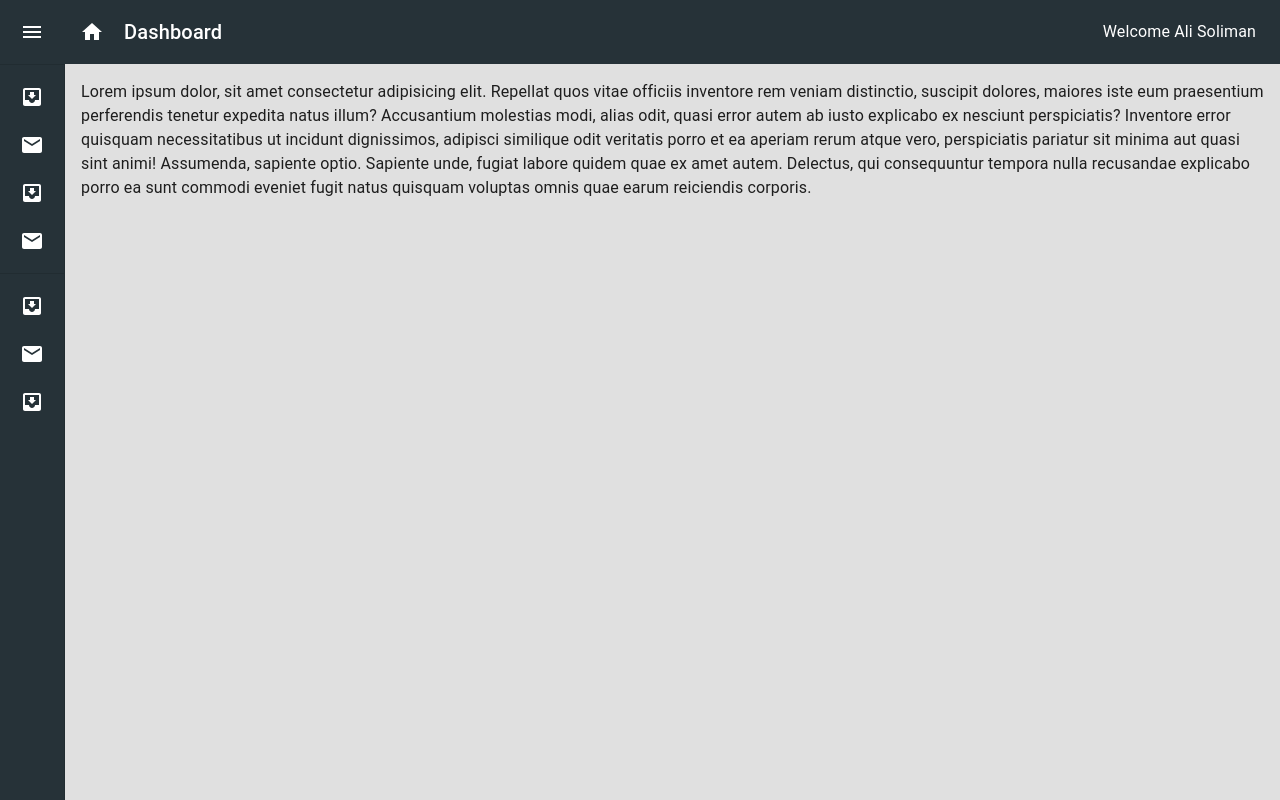
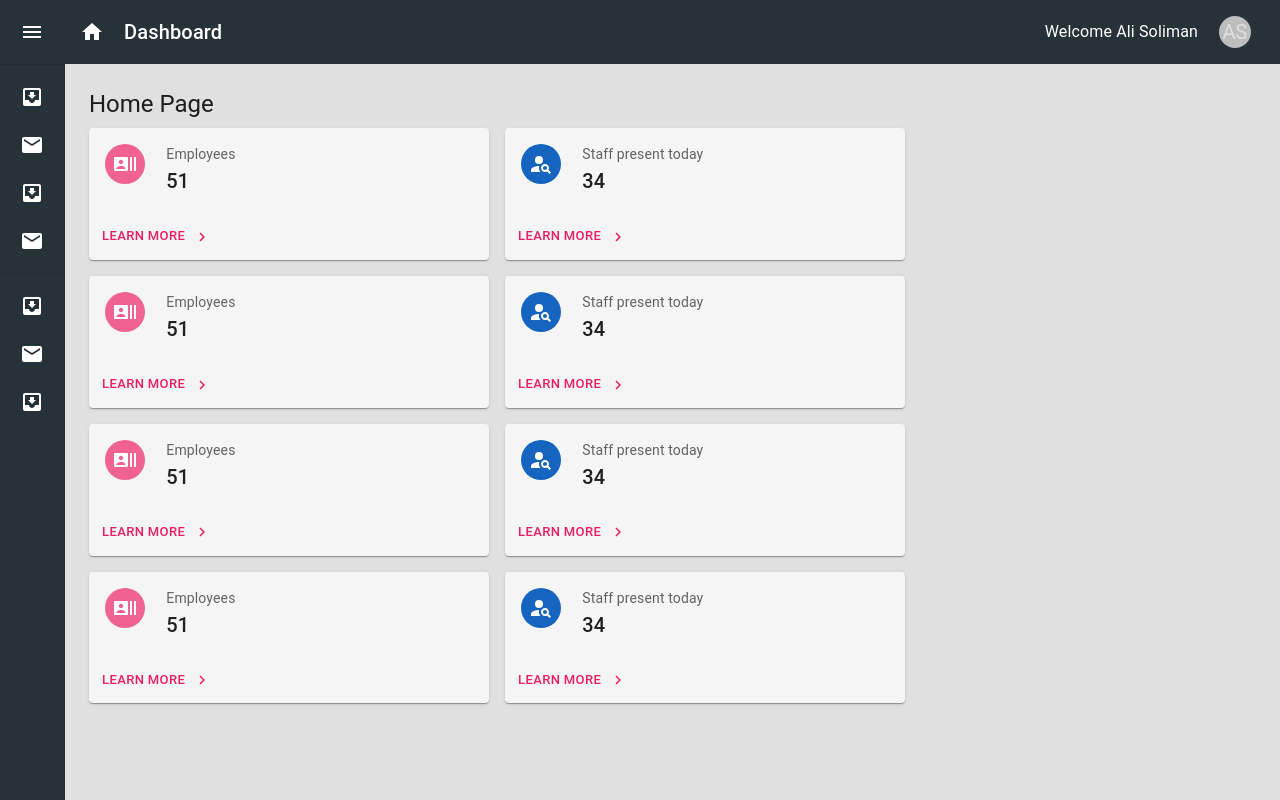
Before and after one commit to RustedMiind/Dasboard-FrontEnd-MUI, a React (Create React App) app: page / in a window 1280 px wide. Built offline with nearby package versions, Linux system fonts and the light colour scheme.

Commit message:
Created Homepage cards, navbar updated

```diff
--- a/package.json
+++ b/package.json
@@ -16,6 +16,7 @@
     "@types/react-dom": "^18.2.7",
     "react": "^18.2.0",
     "react-dom": "^18.2.0",
+    "react-router-dom": "^6.16.0",
     "react-scripts": "5.0.1",
     "sass": "^1.67.0",
     "typescript": "^4.9.5",
--- a/src/App.tsx
+++ b/src/App.tsx
@@ -1,6 +1,6 @@
 import "./App.scss";
 import Layout from "./Layout/Layout";
-import { blueGrey, grey, cyan, deepPurple } from "@mui/material/colors";
+import { blueGrey, grey, pink } from "@mui/material/colors";
 import { ThemeProvider, createTheme } from "@mui/material";
 
 const theme = createTheme({
@@ -8,8 +8,11 @@ const theme = createTheme({
     primary: {
       main: blueGrey[900],
     },
+    secondary: {
+      main: pink[500],
+    },
     background: {
-      paper: grey[300],
+      paper: grey[100],
       default: grey[300],
     },
   },
@@ -20,7 +23,6 @@ function App() {
     <ThemeProvider theme={theme}>
       <div className="App">
         <Layout />
-        {/* <Test /> */}
       </div>
     </ThemeProvider>
   );
--- /dev/null
+++ b/src/Layout/AppRoutes.tsx
@@ -0,0 +1,12 @@
+import { Routes, Route } from "react-router-dom";
+import MainPage from "../pages/main/Main";
+
+function AppRoutes() {
+  return (
+    <Routes>
+      <Route path="/" element={<MainPage />} />
+    </Routes>
+  );
+}
+
+export default AppRoutes;
--- a/src/Layout/Layout.tsx
+++ b/src/Layout/Layout.tsx
@@ -1,4 +1,3 @@
-import { Stack } from "@mui/material";
 import { styled, useTheme, Theme, CSSObject } from "@mui/material/styles";
 import { useState } from "react";
 import Box from "@mui/material/Box";
@@ -6,6 +5,7 @@ import CssBaseline from "@mui/material/CssBaseline";
 import Typography from "@mui/material/Typography";
 import Sidebar from "../components/sidebar/Sidebar";
 import Navbar from "../components/navbar/Navbar";
+import AppRoutes from "./AppRoutes";
 
 export const DrawerHeader = styled("div")(({ theme }) => ({
   display: "flex",
@@ -56,23 +56,10 @@ function Layout() {
 
       <Sidebar open={open} handleDrawerClose={handleDrawerClose} />
       <Navbar open={open} handleDrawerOpen={handleDrawerOpen} />
-      <Box component="main" sx={{ flexGrow: 1, p: 2 }}>
+      <Box component="main" sx={{ flexGrow: 1, p: 3 }}>
         <DrawerHeader />
         <Box className="page-content">
-          <Typography>
-            Lorem ipsum dolor, sit amet consectetur adipisicing elit. Repellat
-            quos vitae officiis inventore rem veniam distinctio, suscipit
-            dolores, maiores iste eum praesentium perferendis tenetur expedita
-            natus illum? Accusantium molestias modi, alias odit, quasi error
-            autem ab iusto explicabo ex nesciunt perspiciatis? Inventore error
-            quisquam necessitatibus ut incidunt dignissimos, adipisci similique
-            odit veritatis porro et ea aperiam rerum atque vero, perspiciatis
-            pariatur sit minima aut quasi sint animi! Assumenda, sapiente optio.
-            Sapiente unde, fugiat labore quidem quae ex amet autem. Delectus,
-            qui consequuntur tempora nulla recusandae explicabo porro ea sunt
-            commodi eveniet fugit natus quisquam voluptas omnis quae earum
-            reiciendis corporis.
-          </Typography>
+          <AppRoutes />
         </Box>
       </Box>
     </Box>
--- /dev/null
+++ b/src/components/icon-see-more-card/IconSeeMoreCard.tsx
@@ -0,0 +1,71 @@
+import NavigateNextIcon from "@mui/icons-material/NavigateNext";
+import { OverridableComponent } from "@mui/material/OverridableComponent";
+import { SvgIconTypeMap } from "@mui/material";
+import IconButton from "@mui/material/IconButton";
+import Avatar from "@mui/material/Avatar";
+import Grid from "@mui/material/Grid";
+import Card from "@mui/material/Card";
+import CardActions from "@mui/material/CardActions";
+import CardContent from "@mui/material/CardContent";
+import Button from "@mui/material/Button";
+import Typography from "@mui/material/Typography";
+import AccessAlarmIcon from "@mui/icons-material/AccessAlarm";
+import { NavLink } from "react-router-dom";
+
+export default function IconSeeMoreCard(props: PropsType) {
+  return (
+    <Card sx={{ display: "inline-block", minWidth: 275, width: 400 }}>
+      <CardContent sx={{ flexDirection: "row" }}>
+        <Grid container>
+          <Grid item xs={2}>
+            <Avatar sx={{ backgroundColor: props.iconColor }}>
+              <IconButton size="medium" sx={{ color: "white" }}>
+                {<props.icon />}
+              </IconButton>
+            </Avatar>
+          </Grid>
+          <Grid item xs={10}>
+            <Typography sx={{ fontSize: 14 }} color="text.secondary">
+              {props.title}
+            </Typography>
+            <Typography variant="h6" component="div">
+              {props.value}
+            </Typography>
+          </Grid>
+        </Grid>
+      </CardContent>
+      {props.redirect && (
+        <CardActions>
+          <Button
+            variant="text"
+            color="secondary"
+            size="small"
+            endIcon={<NavigateNextIcon />}
+            component={NavLink}
+            to={props.redirect}
+          >
+            Learn More
+          </Button>
+        </CardActions>
+      )}
+    </Card>
+  );
+}
+
+type PropsType = {
+  iconColor?:
+    | "inherit"
+    | "primary"
+    | "secondary"
+    | "success"
+    | "error"
+    | "info"
+    | "warning"
+    | string;
+  title: string;
+  value: string;
+  redirect?: string;
+  icon: OverridableComponent<SvgIconTypeMap<{}, "svg">> & {
+    muiName: string;
+  };
+};
--- a/src/components/navbar/Navbar.tsx
+++ b/src/components/navbar/Navbar.tsx
@@ -2,9 +2,11 @@ import MuiAppBar, { AppBarProps as MuiAppBarProps } from "@mui/material/AppBar";
 import { Toolbar, IconButton, Typography } from "@mui/material";
 import { styled, useTheme, Theme, CSSObject } from "@mui/material/styles";
 import { drawerWidth } from "../../Layout/Layout";
+import { NavLink, NavLinkProps } from "react-router-dom";
 
 import HomeIcon from "@mui/icons-material/Home";
 import MenuIcon from "@mui/icons-material/Menu";
+import UserAvatar from "./UserAvatar";
 
 const AppBar = styled(MuiAppBar, {
   shouldForwardProp: (prop) => prop !== "open",
@@ -45,7 +47,7 @@ function Navbar({ open, handleDrawerOpen }: PropsType) {
         >
           <MenuIcon />
         </IconButton>
-        <IconButton size="large">
+        <IconButton component={NavLink} to="/" size="large">
           <HomeIcon fontSize="medium" sx={{ color: "primary.contrastText" }} />
         </IconButton>
         <Typography
@@ -57,6 +59,7 @@ function Navbar({ open, handleDrawerOpen }: PropsType) {
           Dashboard
         </Typography>
         <Typography>Welcome Ali Soliman</Typography>
+        <UserAvatar />
       </Toolbar>
     </AppBar>
   );
--- /dev/null
+++ b/src/components/navbar/UserAvatar.tsx
@@ -0,0 +1,121 @@
+import { useState } from "react";
+import Link from "@mui/material/Link";
+import Avatar from "@mui/material/Avatar";
+import Menu from "@mui/material/Menu";
+import MenuItem from "@mui/material/MenuItem";
+import ListItemIcon from "@mui/material/ListItemIcon";
+import Divider from "@mui/material/Divider";
+import IconButton from "@mui/material/IconButton";
+import Tooltip from "@mui/material/Tooltip";
+import Settings from "@mui/icons-material/Settings";
+import Logout from "@mui/icons-material/Logout";
+import { NavLink, NavLinkProps } from "react-router-dom";
+
+export function NavLinkDefaultProps(to: string): MuiNavLinkType {
+  return {
+    component: NavLink,
+    underline: "hover",
+    to,
+  };
+}
+
+function UserAvatar() {
+  const [anchorEl, setAnchorEl] = useState<null | HTMLElement>(null);
+  const open = Boolean(anchorEl);
+  const handleClick = (event: React.MouseEvent<HTMLElement>) => {
+    setAnchorEl(event.currentTarget);
+  };
+  const handleClose = () => {
+    setAnchorEl(null);
+  };
+
+  return (
+    <>
+      <Tooltip enterDelay={500} title="Account settings">
+        <IconButton
+          onClick={handleClick}
+          size="small"
+          sx={{ ml: 2 }}
+          aria-controls={open ? "account-menu" : undefined}
+          aria-haspopup="true"
+          aria-expanded={open ? "true" : undefined}
+        >
+          <Avatar sx={{ width: 32, height: 32 }}>AS</Avatar>
+        </IconButton>
+      </Tooltip>
+      <Menu
+        anchorEl={anchorEl}
+        id="account-menu"
+        open={open}
+        onClose={handleClose}
+        onClick={handleClose}
+        PaperProps={{
+          elevation: 0,
+          sx: {
+            overflow: "visible",
+            filter: "drop-shadow(0px 2px 8px rgba(0,0,0,0.32))",
+            mt: 1.5,
+            "& .MuiAvatar-root": {
+              width: 32,
+              height: 32,
+              ml: -0.5,
+              mr: 1,
+            },
+            "&:before": {
+              content: '""',
+              display: "block",
+              position: "absolute",
+              top: 0,
+              right: 14,
+              width: 10,
+              height: 10,
+              bgcolor: "background.paper",
+              transform: "translateY(-50%) rotate(45deg)",
+              zIndex: 0,
+            },
+          },
+        }}
+        transformOrigin={{ horizontal: "right", vertical: "top" }}
+        anchorOrigin={{ horizontal: "right", vertical: "bottom" }}
+      >
+        <Link {...NavLinkDefaultProps("user/profile")}>
+          <MenuItem onClick={handleClose}>
+            <Avatar /> Profile
+          </MenuItem>
+        </Link>
+
+        <Link {...NavLinkDefaultProps("user/account")}>
+          <MenuItem onClick={handleClose}>
+            <Avatar /> My account
+          </MenuItem>
+        </Link>
+        <Divider />
+
+        <Link {...NavLinkDefaultProps("user/settings")}>
+          <MenuItem onClick={handleClose}>
+            <ListItemIcon>
+              <Settings fontSize="small" />
+            </ListItemIcon>
+            Settings
+          </MenuItem>
+        </Link>
+
+        <MenuItem onClick={handleClose}>
+          <ListItemIcon>
+            <Logout fontSize="small" />
+          </ListItemIcon>
+          Logout
+        </MenuItem>
+      </Menu>
+    </>
+  );
+}
+
+export type MuiNavLinkType = {
+  component: React.ForwardRefExoticComponent<
+    NavLinkProps & React.RefAttributes<HTMLAnchorElement>
+  >;
+  underline: "hover";
+  to: string;
+};
+export default UserAvatar;
--- a/src/index.tsx
+++ b/src/index.tsx
@@ -1,7 +1,12 @@
 import ReactDOM from "react-dom/client";
 import App from "./App";
+import { BrowserRouter } from "react-router-dom";
 
 const root = ReactDOM.createRoot(
   document.getElementById("root") as HTMLElement
 );
-root.render(<App />);
+root.render(
+  <BrowserRouter>
+    <App />
+  </BrowserRouter>
+);
--- /dev/null
+++ b/src/pages/main/Main.tsx
@@ -0,0 +1,76 @@
+import { Typography, Stack } from "@mui/material";
+import IconSeeMoreCard from "../../components/icon-see-more-card/IconSeeMoreCard";
+import RecentActorsIcon from "@mui/icons-material/RecentActors";
+import WbIncandescentIcon from "@mui/icons-material/WbIncandescent";
+import PersonSearchIcon from "@mui/icons-material/PersonSearch";
+import * as colors from "@mui/material/colors";
+
+function MainPage() {
+  return (
+    <Stack>
+      <Typography variant="h5" gutterBottom>
+        Home Page
+      </Typography>
+      <Stack direction={"row"} flexWrap={"wrap"} gap={2}>
+        <IconSeeMoreCard
+          iconColor={colors.pink[300]}
+          icon={RecentActorsIcon}
+          title={"Employees"}
+          value="51"
+          redirect="/employee"
+        />
+        <IconSeeMoreCard
+          iconColor={colors.blue[800]}
+          icon={PersonSearchIcon}
+          title={"Staff present today"}
+          value="34"
+          redirect="/attendance"
+        />
+        <IconSeeMoreCard
+          iconColor={colors.pink[300]}
+          icon={RecentActorsIcon}
+          title={"Employees"}
+          value="51"
+          redirect="/employee"
+        />
+        <IconSeeMoreCard
+          iconColor={colors.blue[800]}
+          icon={PersonSearchIcon}
+          title={"Staff present today"}
+          value="34"
+          redirect="/attendance"
+        />
+        <IconSeeMoreCard
+          iconColor={colors.pink[300]}
+          icon={RecentActorsIcon}
+          title={"Employees"}
+          value="51"
+          redirect="/employee"
+        />
+        <IconSeeMoreCard
+          iconColor={colors.blue[800]}
+          icon={PersonSearchIcon}
+          title={"Staff present today"}
+          value="34"
+          redirect="/attendance"
+        />
+        <IconSeeMoreCard
+          iconColor={colors.pink[300]}
+          icon={RecentActorsIcon}
+          title={"Employees"}
+          value="51"
+          redirect="/employee"
+        />
+        <IconSeeMoreCard
+          iconColor={colors.blue[800]}
+          icon={PersonSearchIcon}
+          title={"Staff present today"}
+          value="34"
+          redirect="/attendance"
+        />
+      </Stack>
+    </Stack>
+  );
+}
+
+export default MainPage;
```
Also changed, not shown: 1 other file (tests, documents, lock files or other folders).
